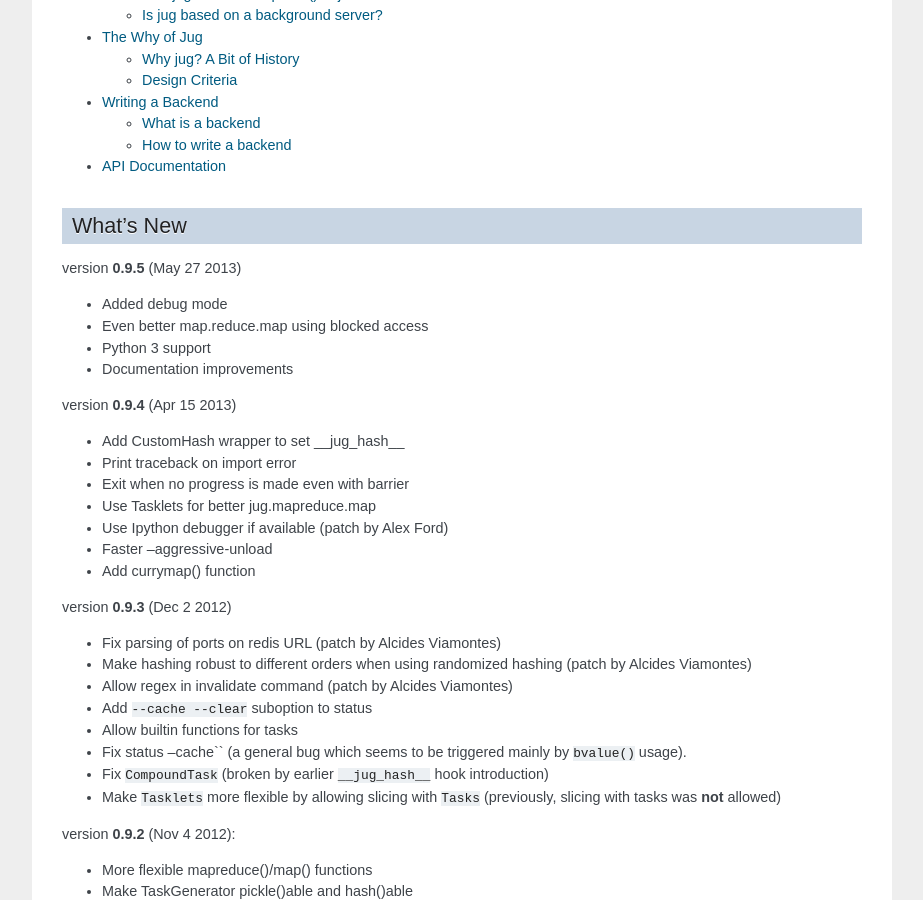
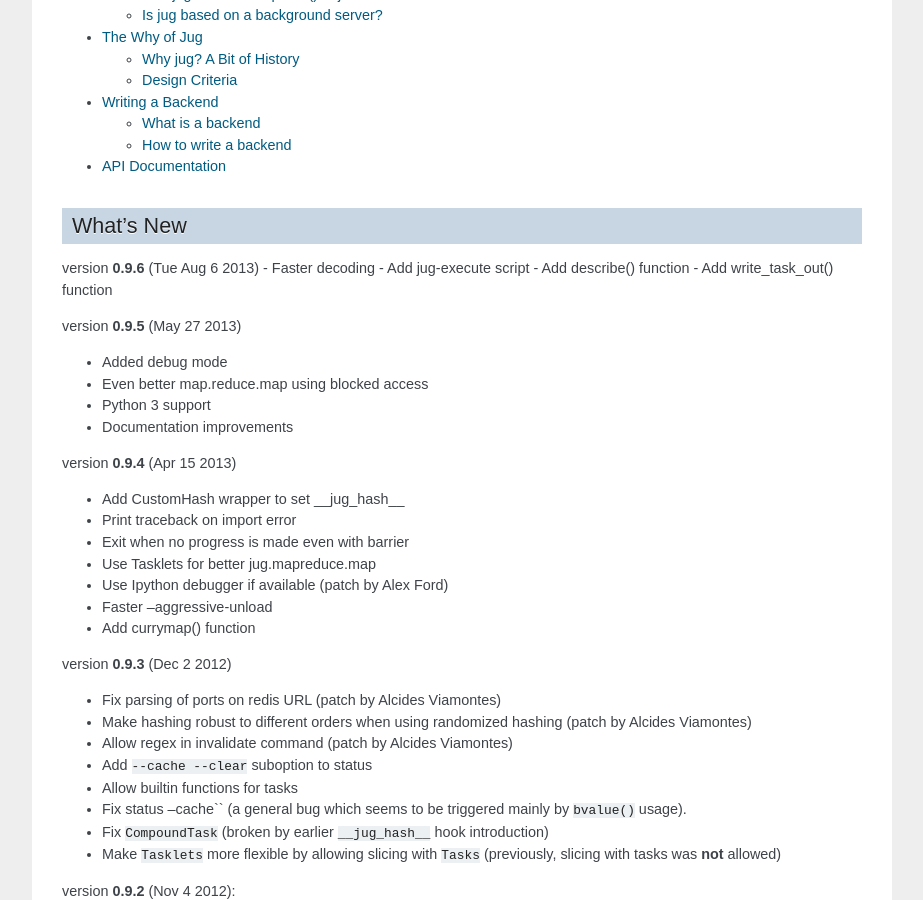
Before and after one commit to luispedro/jug, a Sphinx documentation site: the page built from docs/source/index.rst, in a window 1280 px wide and 900 px high, scrolled down 3003 px. Shown: the whole window, without its empty margins (198-1121 px from the left). Built offline with Sphinx 7.4.7, drawn with Linux system fonts in a browser that asks for light colours; formulas are drawn with MathJax 3; the version number could not be read and is left out.

Commit message:
BLD New release: 0.9.6
Full ChangeLog

- Faster decoding
- Add jug-execute script
- Add describe() function
- Add write_task_out() function

```diff
--- a/README.rst
+++ b/README.rst
@@ -87,6 +87,12 @@
 What's New
 ----------
 
+version **0.9.6** (Tue Aug 6 2013)
+- Faster decoding
+- Add jug-execute script
+- Add describe() function
+- Add write_task_out() function
+
 version **0.9.5** (May 27 2013)
 
 - Added debug mode
--- a/docs/source/index.rst
+++ b/docs/source/index.rst
@@ -133,6 +133,11 @@
 What's New
 ----------
 
+version **0.9.6** (Tue Aug 6 2013)
+- Faster decoding
+- Add jug-execute script
+- Add describe() function
+- Add write_task_out() function
 
 version **0.9.5** (May 27 2013)
 
```
Also changed, not shown: 2 other files.
